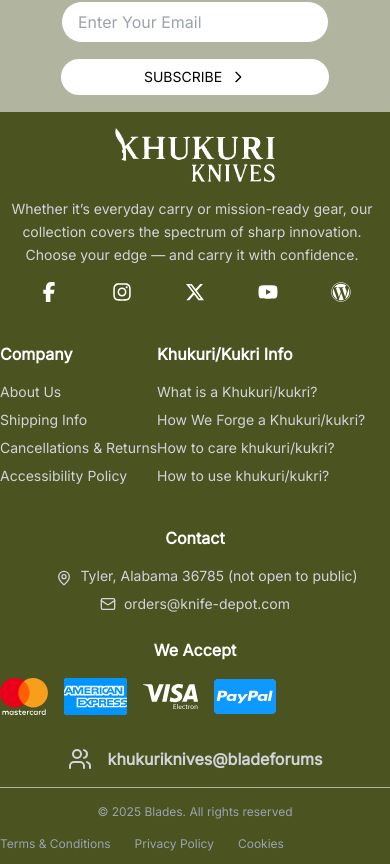
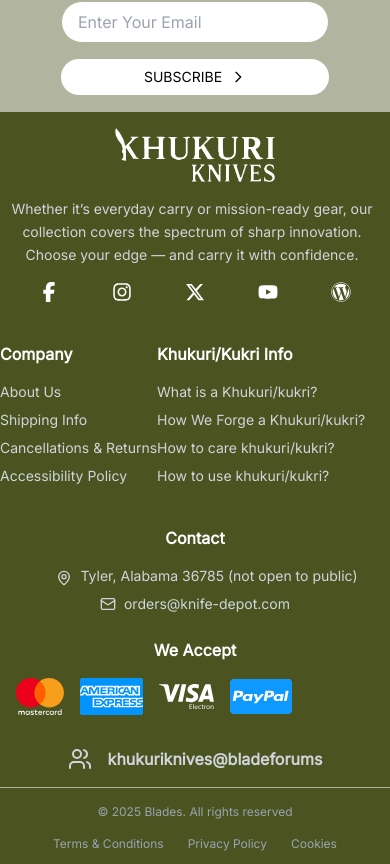
Before and after one commit to zennie2001/rgcreationsnepal, a Next.js app: page / in a window 390 px wide. Shown: the part 8564-9428 px from the top of the page. Built offline with nearby package versions, Linux system fonts and the light colour scheme.

Commit message:
sid commit3

```diff
--- a/src/sections/Footer.tsx
+++ b/src/sections/Footer.tsx
@@ -164,7 +164,7 @@
             <h4 className="text-white  text-center md:text-left font-semibold text-base md:text-lg mb-4">
               We Accept
             </h4>
-            <ul className=" text-sm text-gray-300 flex justify-start gap-4 items-center md:items-start">
+            <ul className=" text-sm text-gray-300 flex justify-start gap-4 mx-4 md:mx-0 items-center md:items-start">
               <li className="flex gap-2 items-center text-center">
                 <svg
                   width="48"
@@ -249,9 +249,9 @@
       </div>
 
       {/* Divider */}
-      <div className="border-t border-lightGreen container flex flex-col md:flex-row justify-between mt-4 md:mt-8  pt-4 text-xs md:text-sm text-gray-400 text-center">
+      <div className="border-t border-lightGreen container  flex flex-col md:flex-row justify-between mt-4 md:mt-8  pt-4 text-xs md:text-sm text-gray-400 text-center">
         <p>&copy; 2025 Blades. All rights reserved</p>
-        <div className="flex gap-6 md:gap-8 mt-4 md:mt-0">
+        <div className="flex gap-6 md:gap-8 mt-4 mx-auto md:mx-0 md:mt-0">
           <Link href="/terms-conditions">Terms & Conditions</Link>
           <Link href="/privacy-policy">Privacy Policy</Link>
           <Link href="/cookies-policy">Cookies</Link>
```
